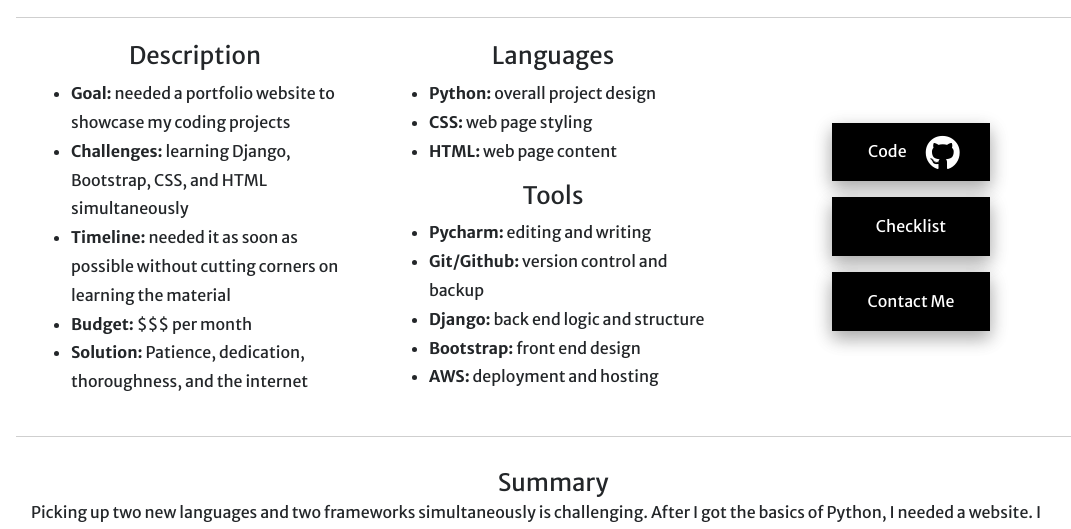
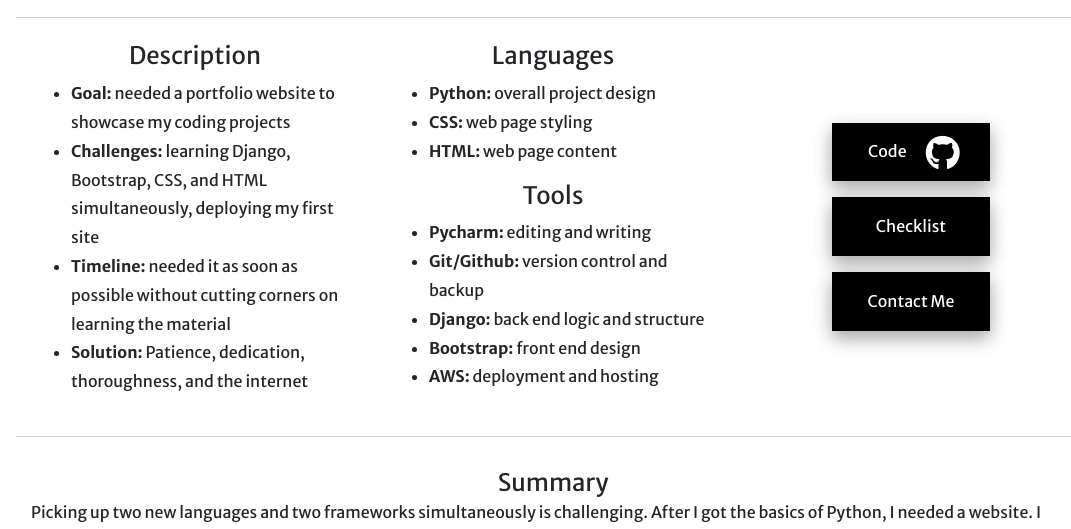
Before and after one commit to RHAM231/My-Django-Website, a Django app: page /portfolio-project/ in a window 1280 px wide. Shown: the part 133-662 px from the top of the page, without its empty margins (87-1158 px from the left). Run offline with Django 3.2, Linux system fonts and the light colour scheme; data comes from the database, SQL or seed files in the repository; parts of the project's set-up code (start-up, migrations or seed data) failed here and were passed over; some libraries are stand-ins or nearby versions.

Commit message:
Updated project description for site: deploy

```diff
--- a/my_website/projects/templates/projects/portfolio_project.html
+++ b/my_website/projects/templates/projects/portfolio_project.html
@@ -17,9 +17,8 @@
         <h4 class="text-center">Description</h4>
         <ul>
           <li><b>Goal:</b> needed a portfolio website to showcase my coding projects</li>
-          <li><b>Challenges:</b> learning Django, Bootstrap, CSS, and HTML simultaneously</li>
+          <li><b>Challenges:</b> learning Django, Bootstrap, CSS, and HTML simultaneously, deploying my first site</li>
           <li><b>Timeline:</b> needed it as soon as possible without cutting corners on learning the material</li>
-          <li><b>Budget:</b> $$$ per month</li>
           <li><b>Solution:</b> Patience, dedication, thoroughness, and the internet</li>
         </ul>
     </section>
```
